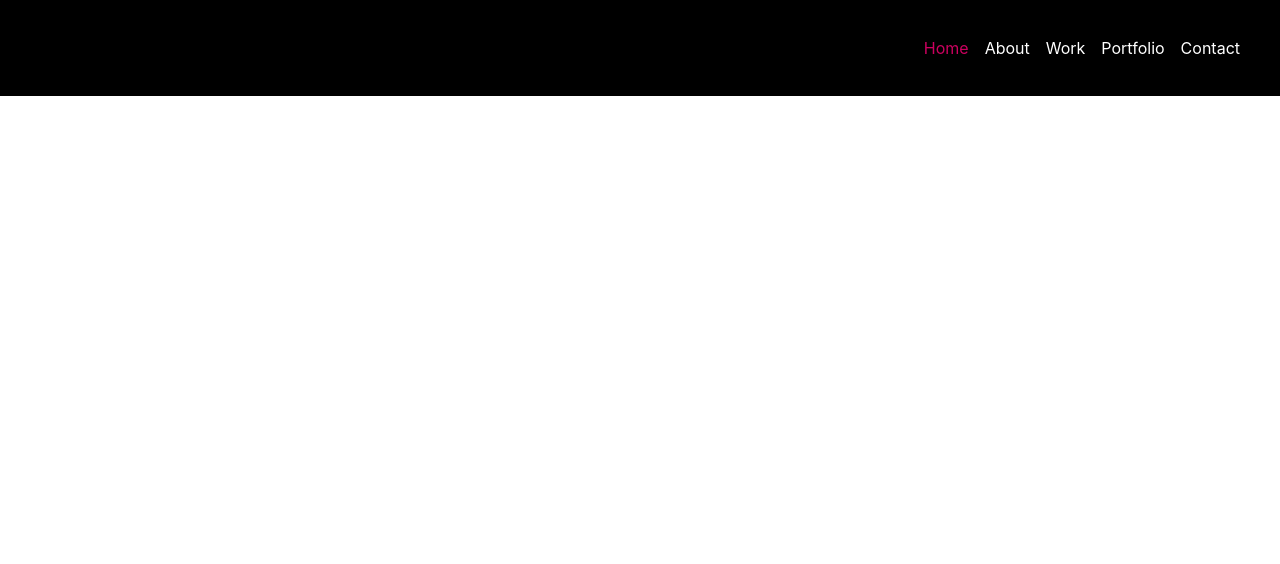
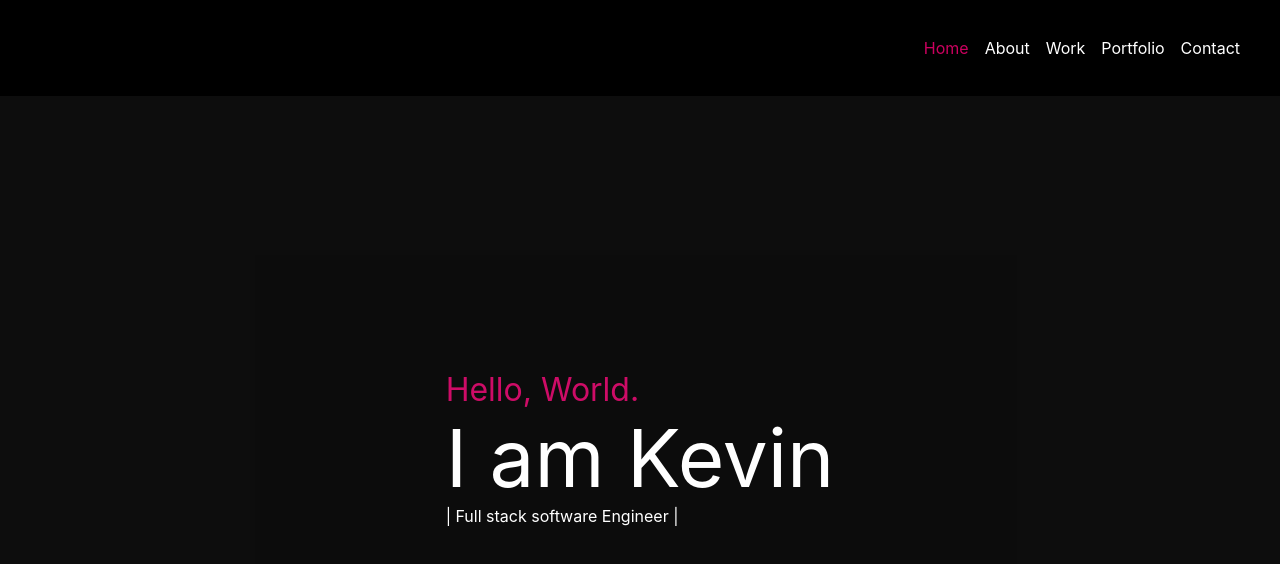
Before and after one commit to Kangonga/portfolioV2, a React (Create React App) app: page / in a window 1280 px wide. Shown: the top 564 px of the page. Built offline with nearby package versions, Linux system fonts and the light colour scheme.

Commit message:
feat: Add hero section

```diff
--- a/src/App.js
+++ b/src/App.js
@@ -1,10 +1,11 @@
 import './App.css';
 import NavBar from './components/NavBar/NavBar';
-
+import Home from './components/Home/Home'
 function App() {
   return (
     <div id="App">
       <NavBar />
+      <Home />
     </div>
   );
 }
--- /dev/null
+++ b/src/Assets/index.js
@@ -0,0 +1,6 @@
+import stars from "./stars.jpg"
+
+
+export {
+    stars
+}
--- /dev/null
+++ b/src/components/Home/Home.jsx
@@ -0,0 +1,20 @@
+import "./Home.scss"
+
+export default function Home(){
+    return(
+        <>
+            <main id="Hero-Container">
+                <section id="Hero__Text-Container">
+                    <p className="Hero__Text-intro">Hello, World.</p>
+
+                    <p className="Hero__Text-main">I am Kevin</p>
+
+                    <p className="Hero__Text-subtext">
+                        | Full stack software Engineer |
+                        </p>
+
+                </section>
+            </main>
+        </>
+    )
+}
--- /dev/null
+++ b/src/components/Home/Home.scss
@@ -0,0 +1,31 @@
+#Hero-Container {
+    // background-image: url("../../Assets/stars.jpg");
+    width:100vw;
+    opacity:.95;
+    height:88vh;
+    color:black;
+    overflow-x:hidden;
+    background-size:cover;
+    background-color:black;
+
+    display: flex;
+    justify-content:center;
+    align-items:center;
+}
+
+#Hero__Text-Container {
+    display:flex;
+    flex-direction:column;
+    color:white;
+
+    :first-child{
+        color:var(--secondary-color);
+        font-size: 2rem;
+    }
+    :nth-child(2){
+        font-size:5rem;
+    }
+    :last-child{
+        font-size:1rem;
+    }
+}
```
Also changed, not shown: src/Assets/stars.jpg (added).
